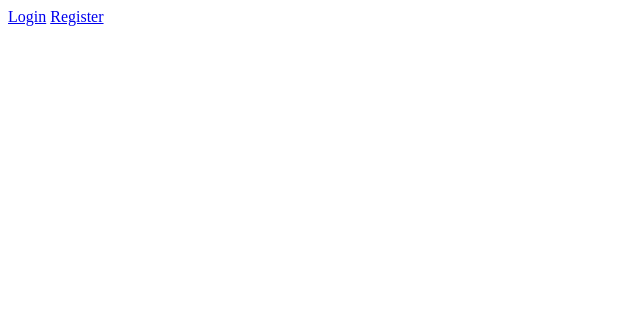
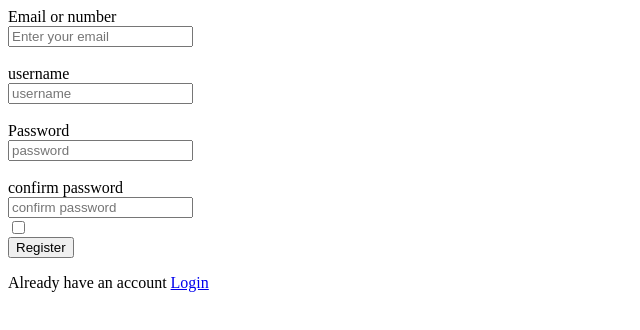
Before and after one commit to VivekBhawsar18/CS.IT-3-SEM-A, a plain HTML site: page register.html in a window 1280 px wide. Shown: the whole page, without its empty margins (0-640 px from the left). Drawn offline with Linux system fonts and the light colour scheme.

Commit message:
file update

```diff
--- a/register.html
+++ b/register.html
@@ -1,9 +1,21 @@
 <html>
 <head>
-    <title>Home</title>
+    <title>Register</title>
 </head>
 <body>
-    <a href="login.html">Login</a>
-    <a href="register.html">Register</a>
+    <label for="">Email or number</label><br>
+    <input placeholder="Enter your email" type="text"><br><br>
+
+    <label for="">username</label><br>
+    <input placeholder="username" type="text"><br><br>
+
+    <label for="">Password</label><br>
+    <input placeholder="password" type="text"><br><br>
+
+    <label for="">confirm password</label><br>
+    <input placeholder="confirm password" type="text"><br>
+    <input  type="checkbox"><br>
+    <button>Register</button><br>
+    <p>Already have an account <a href="login.html">Login</a>  </p>
 </body>
 </html>
```
Also changed, not shown: forgetPassword.html (+1 -0 lines), index.html (+1 -0 lines).
